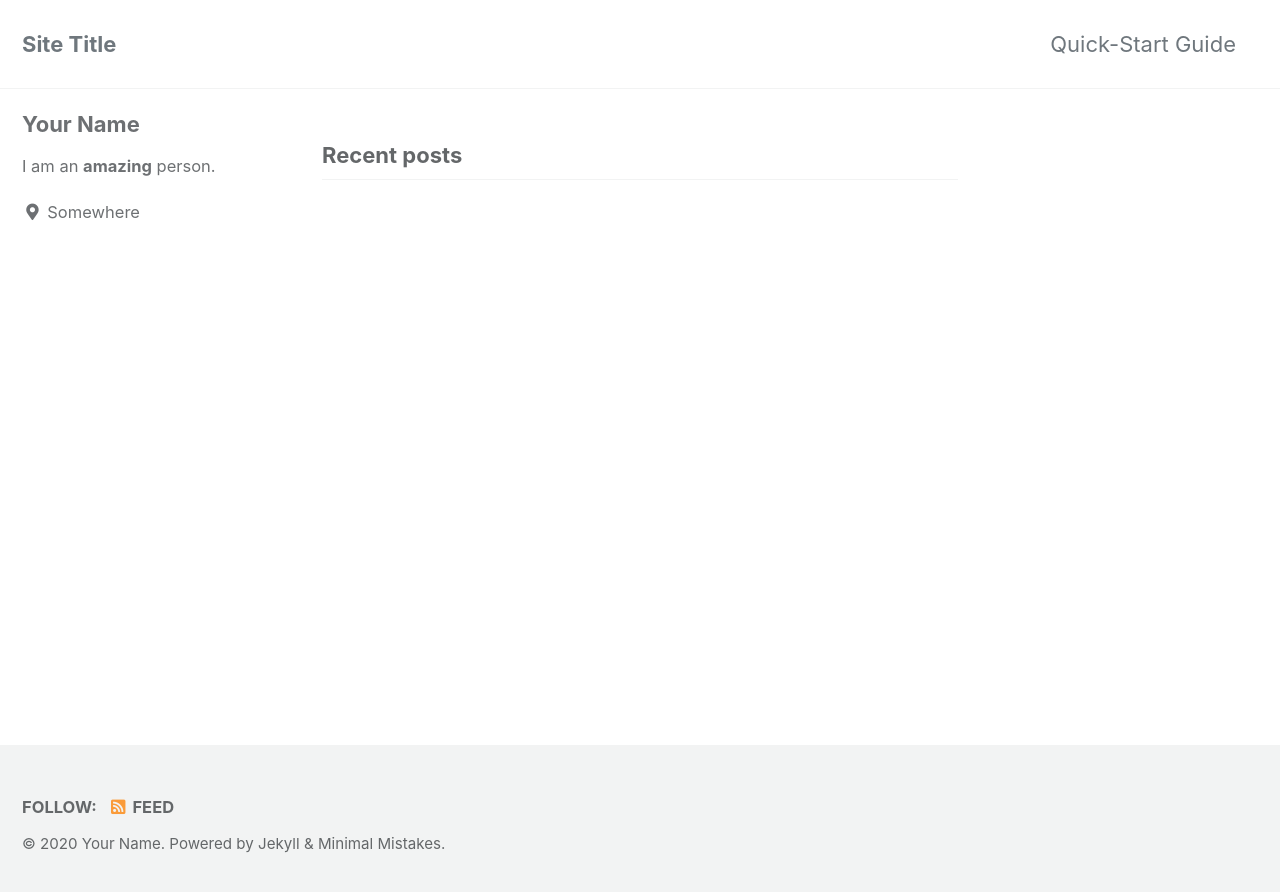
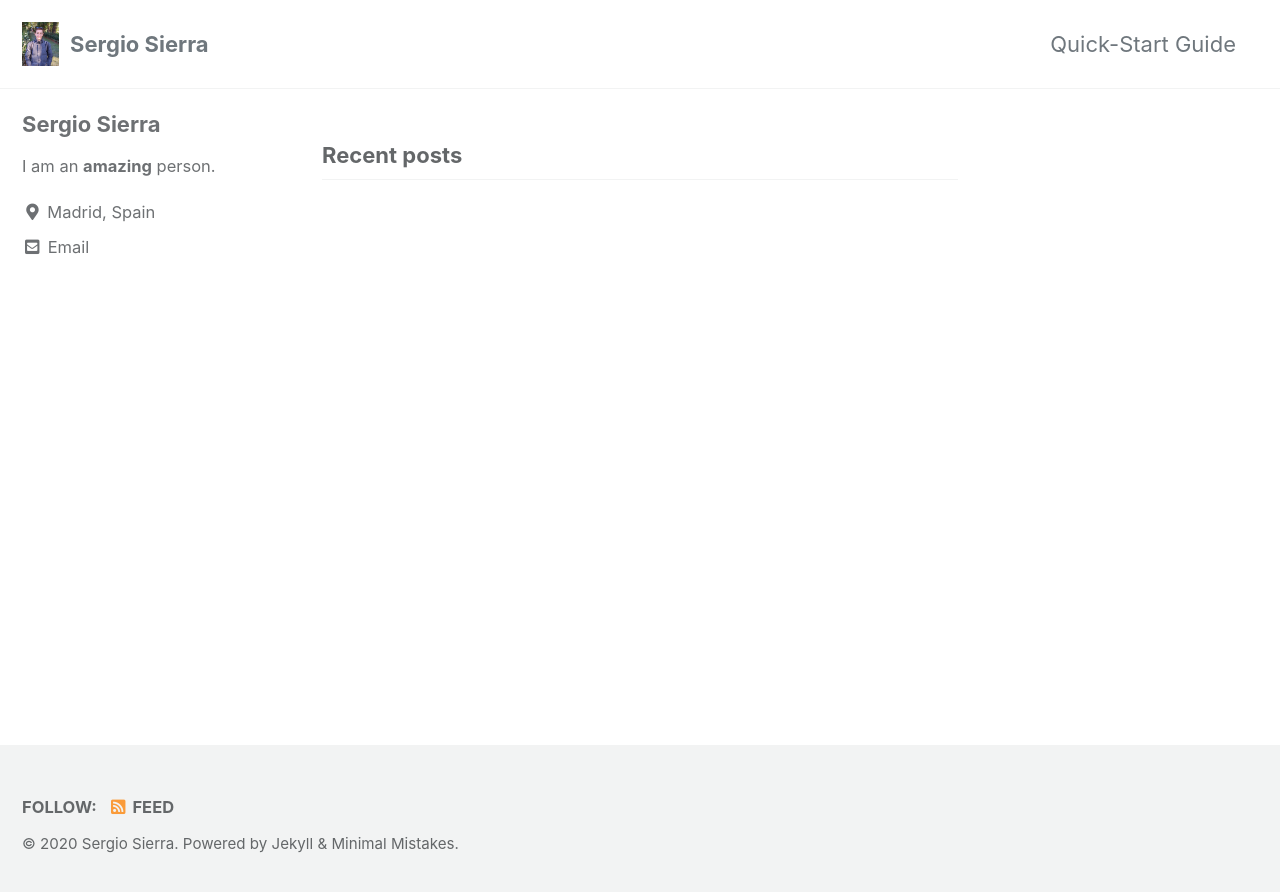
Before and after one commit to sesiga/sesiga.github.io, a Jekyll site: the page built from index.html, in a window 1280 px wide. Shown: the top 892 px of the page. Built offline with Jekyll 4.4.1, drawn with Linux system fonts in a browser that asks for light colours; cached includes are drawn as plain includes; the list of posts is cut into pages by our own code.

Commit message:
update _config.yaml

```diff
--- a/_config.yml
+++ b/_config.yml
@@ -16,16 +16,16 @@ minimal_mistakes_skin    : "default" # "air", "aqua", "contrast", "dark", "dirt"
 
 # Site Settings
 locale                   : "en-US"
-title                    : "Site Title"
+title                    : "Sergio Sierra"
 title_separator          : "-"
 subtitle                 : # site tagline that appears below site title in masthead
-name                     : "Your Name"
-description              : "An amazing website."
-url                      : # the base hostname & protocol for your site e.g. "https://mmistakes.github.io"
+name                     : "Sergio Sierra"
+description              : "Hi all! I invite you to navigate over the projects I have worked on."
+url                      : "https://sesiga.github.io"
 baseurl                  : # the subpath of your site, e.g. "/blog"
 repository               : # GitHub username/repo-name e.g. "mmistakes/minimal-mistakes"
-teaser                   : # path of fallback teaser image, e.g. "/assets/images/500x300.png"
-logo                     : # path of logo image to display in the masthead, e.g. "/assets/images/88x88.png"
+teaser                   : #"/assets/images/portrait.jpg"
+logo                     : "/assets/images/portrait.jpg"
 masthead_title           : # overrides the website title displayed in the masthead, use " " for no title
 # breadcrumbs            : false # true, false (default)
 words_per_minute         : 200
@@ -83,6 +83,9 @@ social:
   name                   : # If the user or organization name differs from the site's name
   links: # An array of links to social media profiles
 
+    - "https://www.linkedin.com/in/sergio-sierra-garrido/"
+    - "https://github.com/sesiga"
+
 # Analytics
 analytics:
   provider               : false # false (default), "google", "google-universal", "google-gtag", "custom"
@@ -93,11 +96,11 @@ analytics:
 
 # Site Author
 author:
-  name             : "Your Name"
+  name             : "Sergio Sierra"
   avatar           : # path of avatar image, e.g. "/assets/images/bio-photo.jpg"
   bio              : "I am an **amazing** person."
-  location         : "Somewhere"
-  email            :
+  location         : "Madrid, Spain"
+  email            : "s.sierra.garrido@gmail.com"
   links:
     - label: "Email"
       icon: "fas fa-fw fa-envelope-square"
```
Also changed, not shown: assets/images/portrait.jpg (added).
